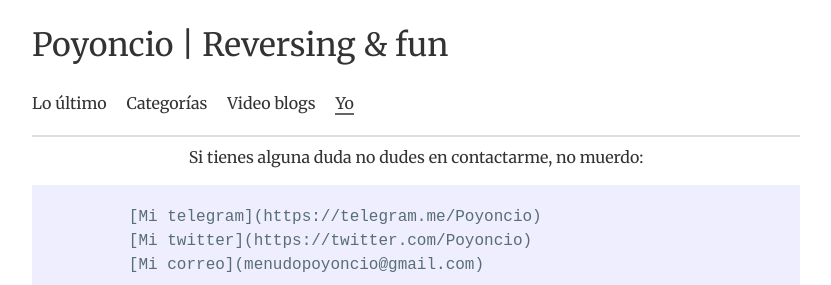
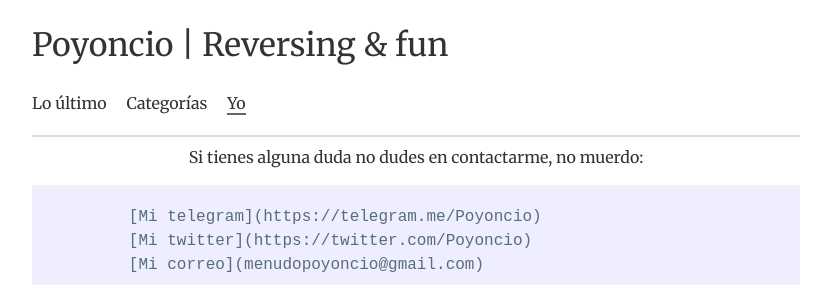
Before and after one commit to Poyoncio/poyoweb, a Jekyll site: the page built from yo.md, in a window 1280 px wide. Shown: the top 285 px of the page, without its empty margins (224-1055 px from the left). Built offline with Jekyll 4.4.1, drawn with Linux system fonts in a browser that asks for light colours; nearby versions of some CDN libraries.

Commit message:
Update default.html

```diff
--- a/_layouts/default.html
+++ b/_layouts/default.html
@@ -20,7 +20,6 @@
             <nav class="site-nav">
                 <a href="{{ site.baseurl }}/" class="{% if page.url == '/' %}active{% endif %}">Lo último</a>
                 <a href="{{ site.baseurl }}/categorias/" class="{% if page.url == '/categorias/' %}active{% endif %}">Categorías</a>
-                <a href="{{ site.baseurl }}/video-blogs/" class="{% if page.url == '/video-blogs/' %}active{% endif %}">Video blogs</a>
                 <a href="{{ site.baseurl }}/yo/" class="{% if page.url == '/yo/' %}active{% endif %}">Yo</a>
 
             </nav>
```
